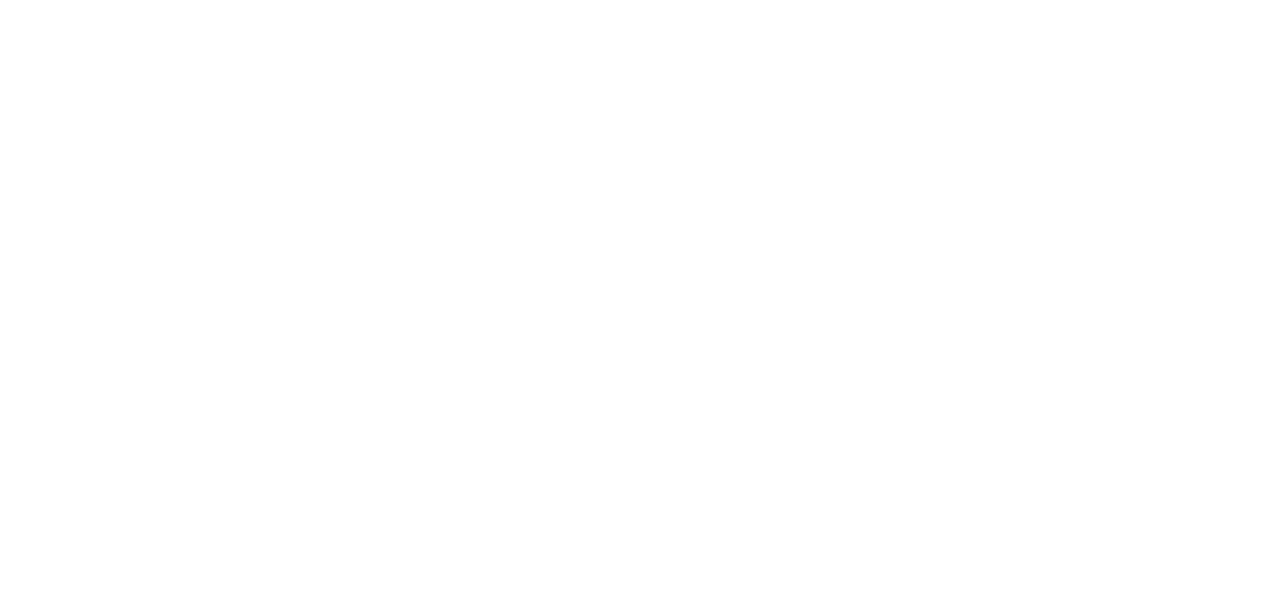
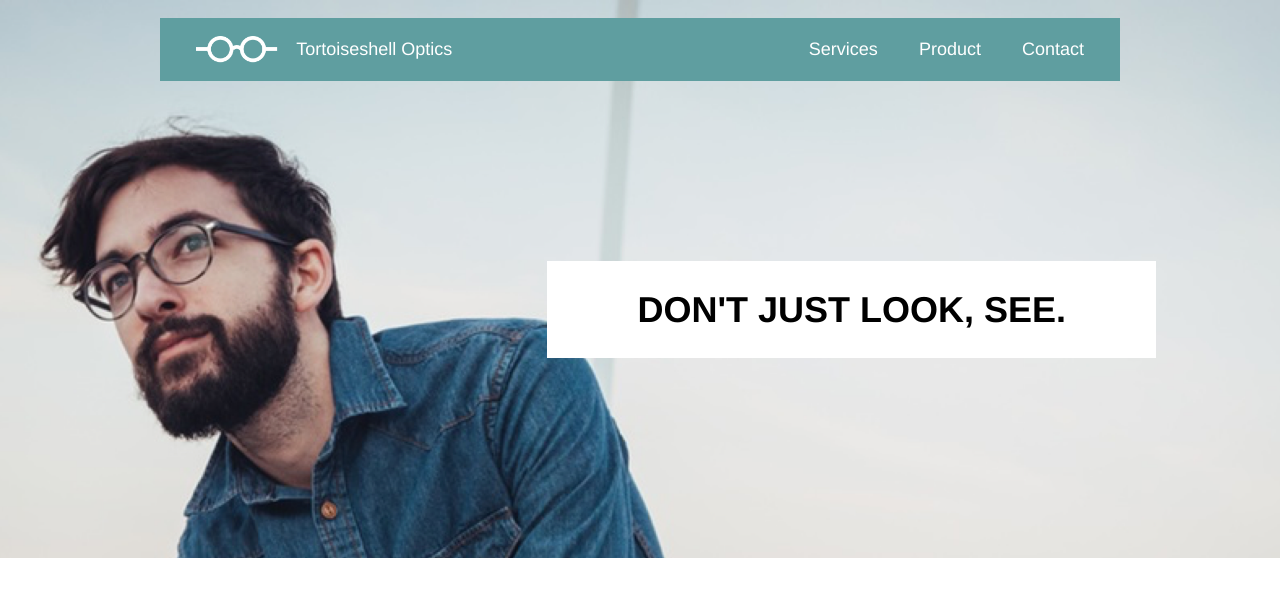
Before and after one commit to Jason-Donmoyer/Tortoiseshell_Optics, a plain HTML site: page index.html in a window 1280 px wide. Drawn offline with Linux system fonts and the light colour scheme.

Commit message:
desktop header markup and style

```diff
--- a/index.html
+++ b/index.html
@@ -9,6 +9,29 @@
     <link rel="stylesheet" type="text/css" media="screen" href="resources/css/main.css">
 </head>
 <body>
-
+    <!-- HEADER -->
+    <header>
+        <nav class="container">
+            <div class="logo">
+                <img src="resources/images/logo-white.png" alt="Tortoiseshell Optics white logo">
+                <span>Tortoiseshell Optics</span>
+            </div>
+            <div class="menu">
+                <ul class="desk-view">
+                    <li>Services</li>
+                    <li>Product</li>
+                    <li>Contact</li>
+                </ul>
+                <ul class="mobile-view">
+                    <li>Menu</li>
+                </ul>
+            </div>
+        </nav>
+        <div class="flex-container container">
+            <div class="banner">
+                <h1>DON'T JUST LOOK, SEE.</h1>
+            </div>
+        </div>
+    </header>
 </body>
 </html>
--- a/resources/css/main.css
+++ b/resources/css/main.css
@@ -0,0 +1,95 @@
+/*********** MAIN STYLES **********/
+
+html {
+    font-family: Helvetica, sans-serif;
+    font-size: 18px;
+    background-color: #fff;
+}
+
+body {
+    line-height: 1.4rem;
+}
+
+.container {
+    max-width: 960px;
+    margin: auto;
+}
+
+.flex-container {
+    display: flex;
+}
+
+
+/********** HEADER **********/
+
+header {
+    background-image: url('../images/glasses-bg.png');
+    background-repeat: no-repeat;
+    background-position: center;
+    background-size: cover;
+    height: 30rem;
+    padding-top: 1rem;
+}
+
+/* * * * NAVBAR * * * */
+
+nav {
+    display: flex;
+    background-color: cadetblue;
+    padding: 1rem 0;
+    color: white;
+    align-items: center;
+    justify-content: space-between;
+}
+
+nav .logo {
+    display: flex;
+    align-items: center;
+}
+
+nav img {
+    height: 1.5rem;
+    margin: 0 1rem 0 2rem;
+}
+
+nav span {
+    font-size: 1rem;
+}
+
+nav .menu {
+    display: flex;
+    align-items: center;
+}
+
+.menu .mobile-view {
+    display: none;
+}
+
+ul {
+    margin-right: 1rem;
+}
+
+ul li {
+    display: inline;
+    padding: 0 1rem;
+}
+
+/* * * * BANNER * * * */
+
+header .flex-container {
+    justify-content: flex-end;
+}
+
+.banner {
+    background-color: #fff;
+    padding: 1.5rem 5rem;
+    line-height: 2.4rem;
+    display: inline-block;
+    margin-top: 10rem;
+    margin-right: -2rem;
+}
+
+.banner h1 {
+    font-weight: bold;
+    font-size: 2rem;
+}
```
